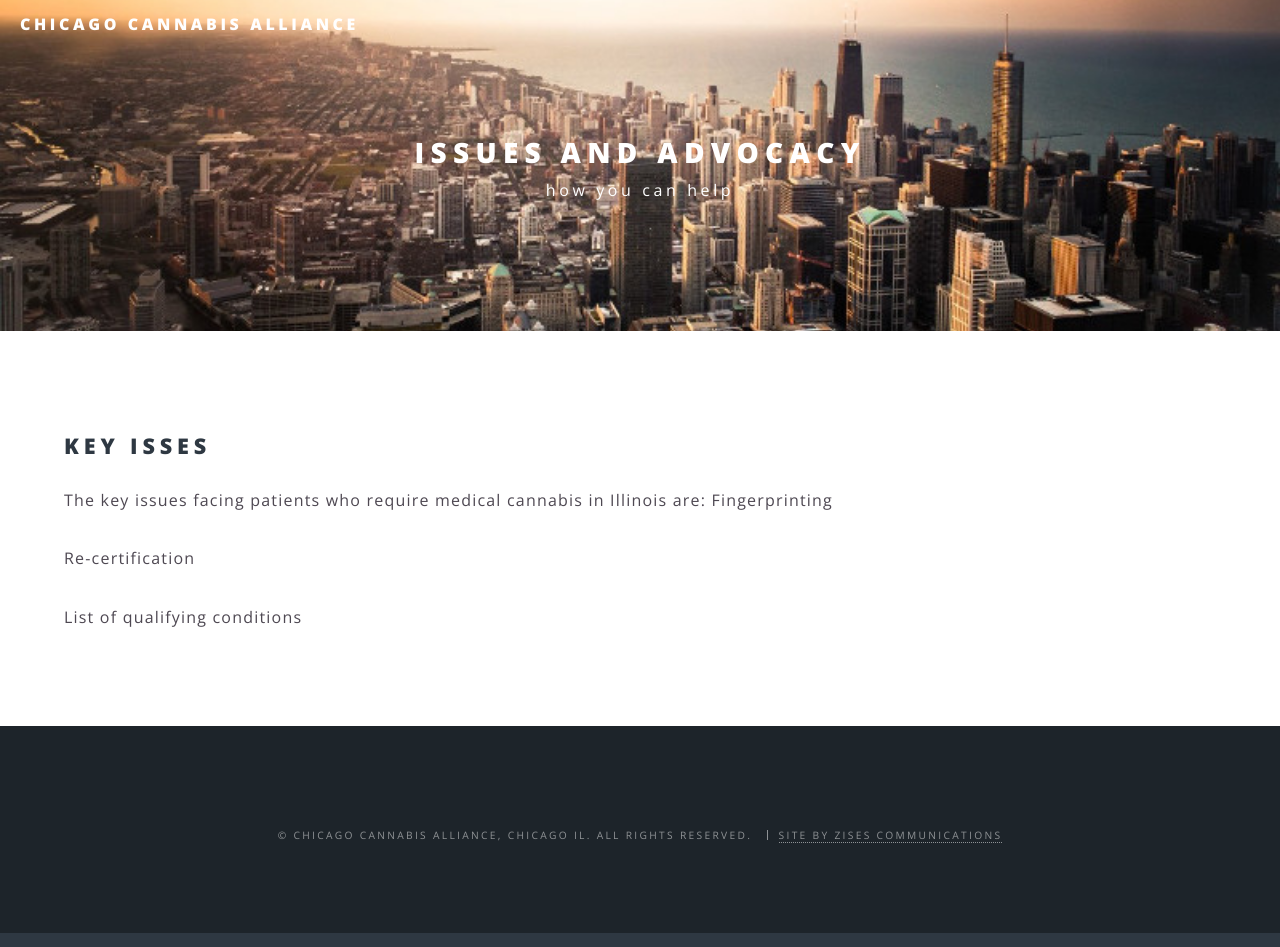
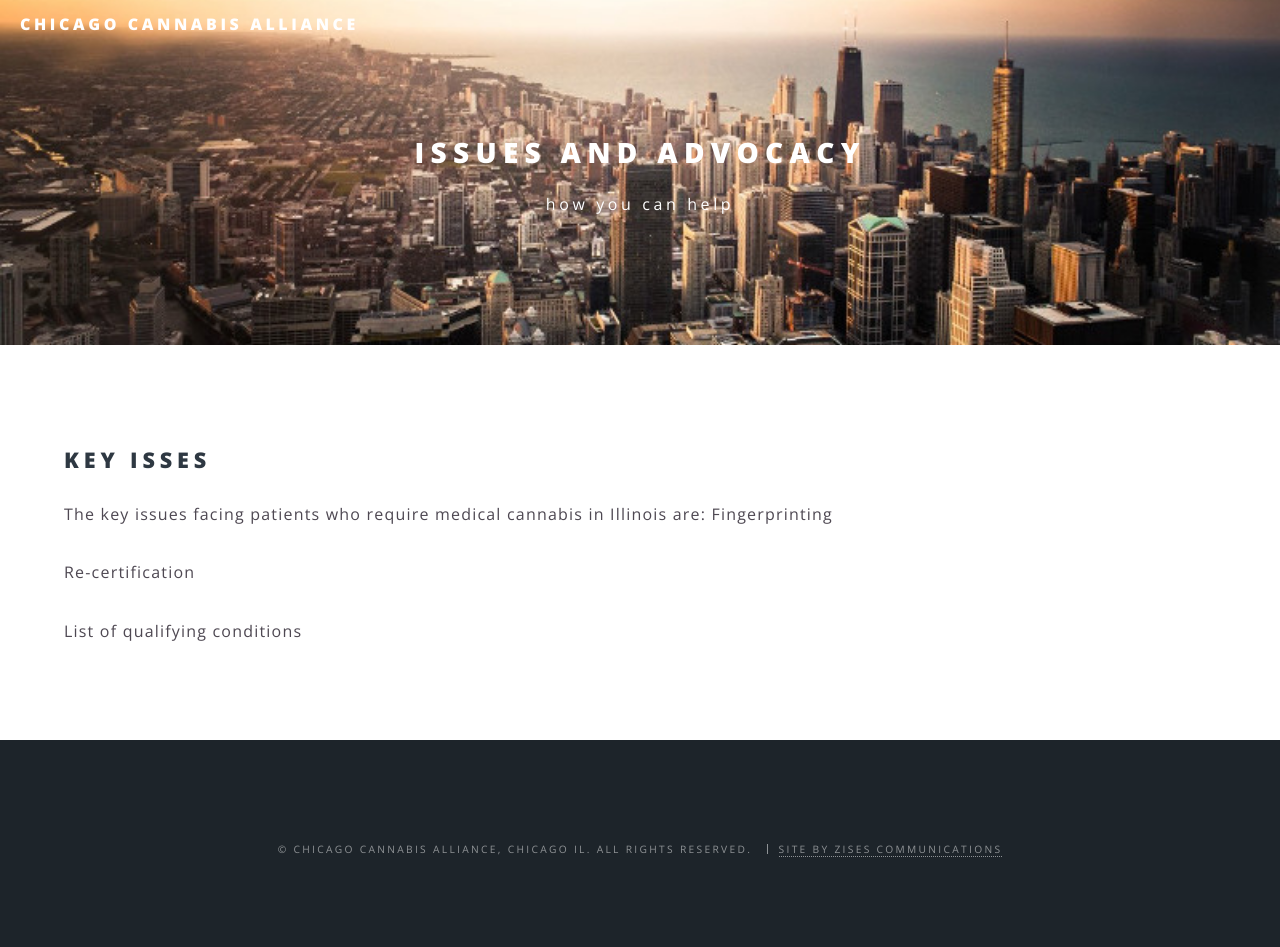
Before and after one commit to roncoalson/CMCA-master, a Jekyll site: the page built from issues-and-advocacy.md, in a window 1280 px wide and 947 px high. Built offline with Jekyll 4.4.1, drawn with Linux system fonts in a browser that asks for light colours.

Commit message:
Update main.css

```diff
--- a/assets/css/main.css
+++ b/assets/css/main.css
@@ -3600,7 +3600,7 @@
 
 		#main > header h2 {
 			font-size: 1.75em;
-			margin: 0 0 0em 0;
+			margin: 0 0 0.5em 0;
 		}
 
 		#main > header p {
```
